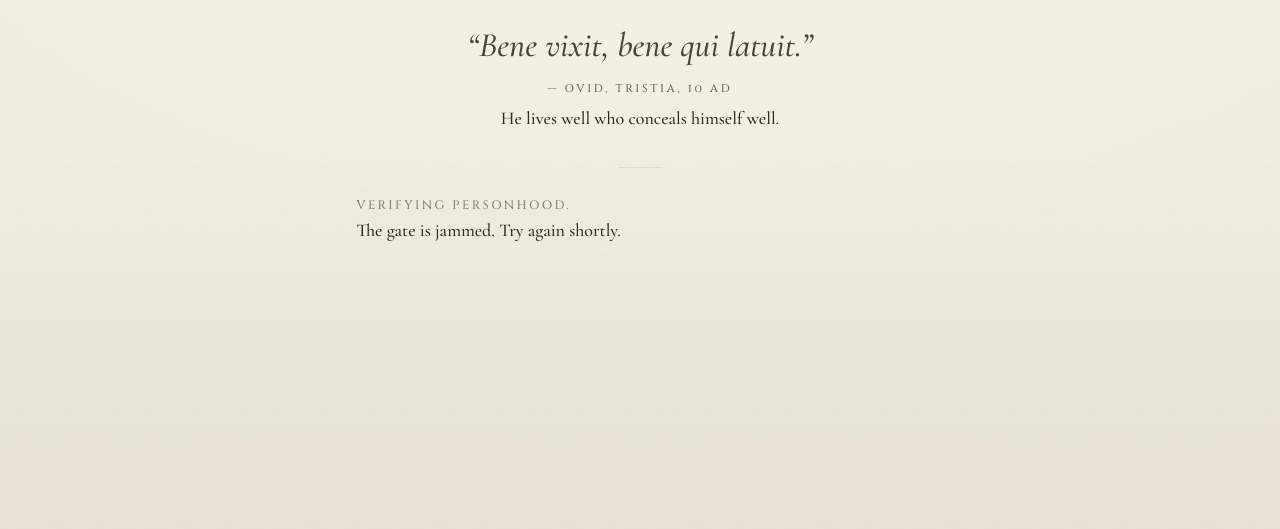
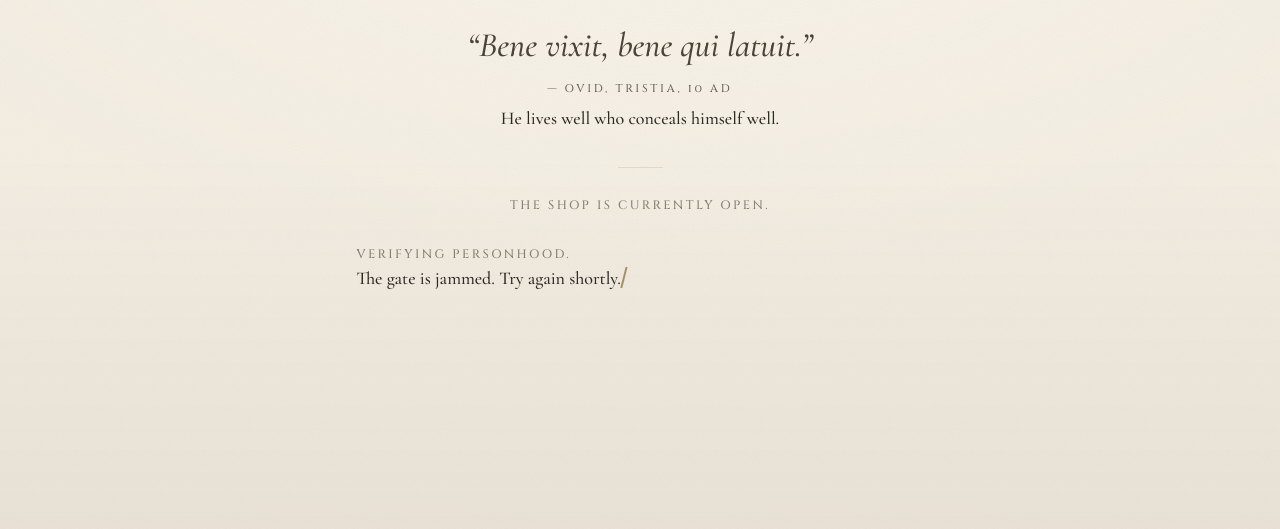
Before and after one commit to tblef89/benevixit, a PHP site: page / in a window 1280 px wide. Shown: the part 207-736 px from the top of the page. Run offline with PHP 8.4, Linux system fonts and the light colour scheme; some libraries are stand-ins or nearby versions.

Commit message:
Door: "The shop is currently open." under the letterhead
A centred line in the status voice beneath the motto's rule, set apart
from the conversation. One constant in gate.js (SHOP_NOTICE) holds the
words; empty shows nothing.

Co-Authored-By: Claude Opus 5.5 <noreply@anthropic.com>
Claude-Session: https://claude.ai/code/session_01Pr5qH6jHHpQHt3iLXDdGYc

```diff
--- a/public/css/style.css
+++ b/public/css/style.css
@@ -200,6 +200,12 @@ html.bv-night .crest image { filter: url(#bv-emboss-night); }
   color: var(--ink-soft);
   opacity: 0.8;
 }
+/* The shop's state, set under the letterhead's rule, apart from the
+   letter that follows. */
+.line.status.notice {
+  text-align: center;
+  margin-bottom: 1.6rem;
+}
 .line.hint {
   font-size: 0.85rem;
   font-style: italic;
--- a/public/js/gate.js
+++ b/public/js/gate.js
@@ -73,6 +73,10 @@
     T.scrollBottom();
   }
 
+  // A word about the shop, under the letterhead, in the status voice.
+  // Empty to show nothing.
+  const SHOP_NOTICE = 'The shop is currently open.';
+
   // ── Opening: the motto under the crest, as a letterhead ──
   const quote = document.createElement('blockquote');
   quote.className = 'quote';
@@ -87,6 +91,7 @@
   T.scrollBottom();
   await T.pause(500);
   await T.print('He lives well who conceals himself well.', 25, 'translation');
+  if (SHOP_NOTICE) await T.print(SHOP_NOTICE, 15, 'status notice');
   await T.print('Verifying personhood.', 15, 'status');
 
   const cfg = await api('config');
```
